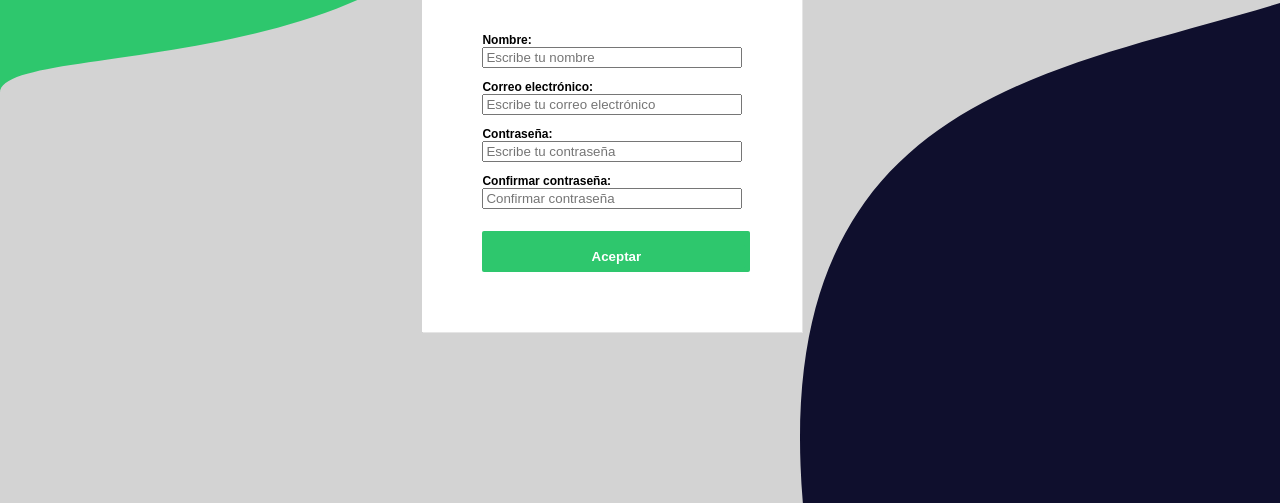
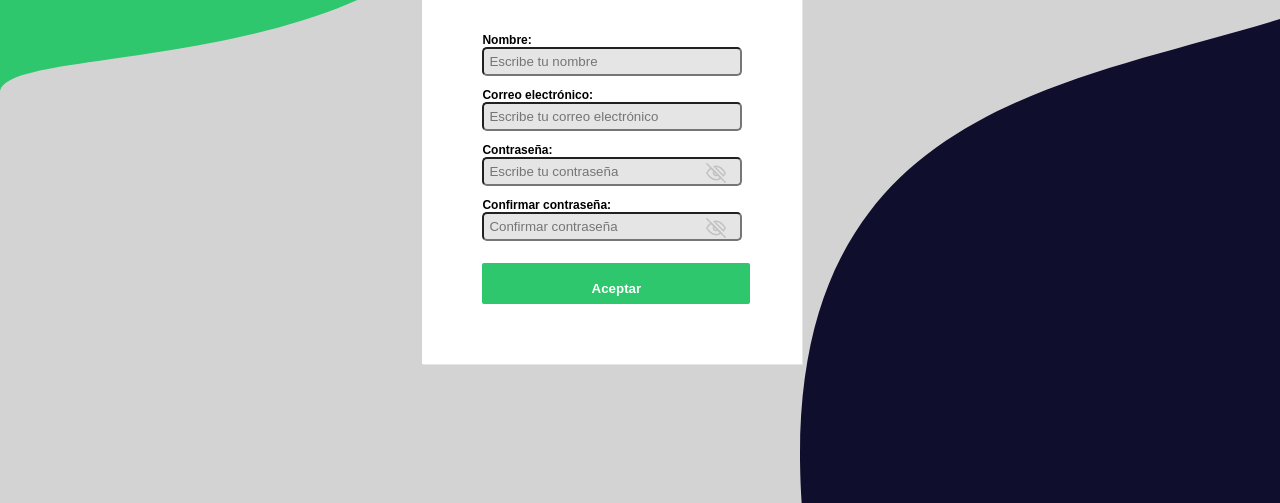
Before and after one commit to abelfleitas/academlo, a website: page public/pages/register.html in a window 1280 px wide. Shown: the part 297-800 px from the top of the page. Drawn offline with Linux system fonts and the light colour scheme.

Commit message:
Add icon eye on input password field

```diff
--- a/public/assets/style.css
+++ b/public/assets/style.css
@@ -86,6 +86,7 @@ form label {
     margin-bottom: 7px;
     font-size: 12px;
     font-weight: 700;
+    position: relative;
 }
 
 form label input{
@@ -158,3 +159,22 @@ form .button {
     top: 0%;
     box-sizing: content-box;
 }
+
+input{
+    padding: 5px 5px;
+    border-radius: 5px;
+    background: #E5E5E5;
+}
+
+#icon{
+    position: absolute;
+    display: block;
+    bottom: .5rem;
+    right: 1rem;
+    content: url("img/component.svg");
+    user-select: none;
+    cursor: pointer;
+  }
+  input .pass{
+    padding-right: 2.5rem;
+  }
--- a/public/pages/register.html
+++ b/public/pages/register.html
@@ -27,11 +27,13 @@
                 <span class="error" id="errorEmail" hidden = true>El campo email es requerido</span>
               </label>
               <label for="password">
-                Contraseña:  <input type="password" name="password" id="password" placeholder="Escribe tu contraseña"/>
+                Contraseña:  <input type="password" name="password" id="password" class="pass" placeholder="Escribe tu contraseña"/>
+                <span id="icon"></span>
                 <span class="error" id="errorPassword" hidden="true">El campo contraseña es requerido</span>
               </label>
               <label for="confirmPassword">
-                Confirmar contraseña:  <input type="password" name="confirmPassword" id="confirmPassword" placeholder="Confirmar contraseña"/>
+                Confirmar contraseña:  <input type="password" name="confirmPassword" class="pass" id="confirmPassword" placeholder="Confirmar contraseña"/>
+                <span id="icon"></span>
                 <span class="error" id="errorConfirmPassword" hidden="true">El campo confirmar contraseña es requerido</span>
               </label>
               <div class="button">
```
Also changed, not shown: public/index.html (+2 -1 lines), public/assets/img/component.svg (renamed from public/assets/img/Component 1.svg).
